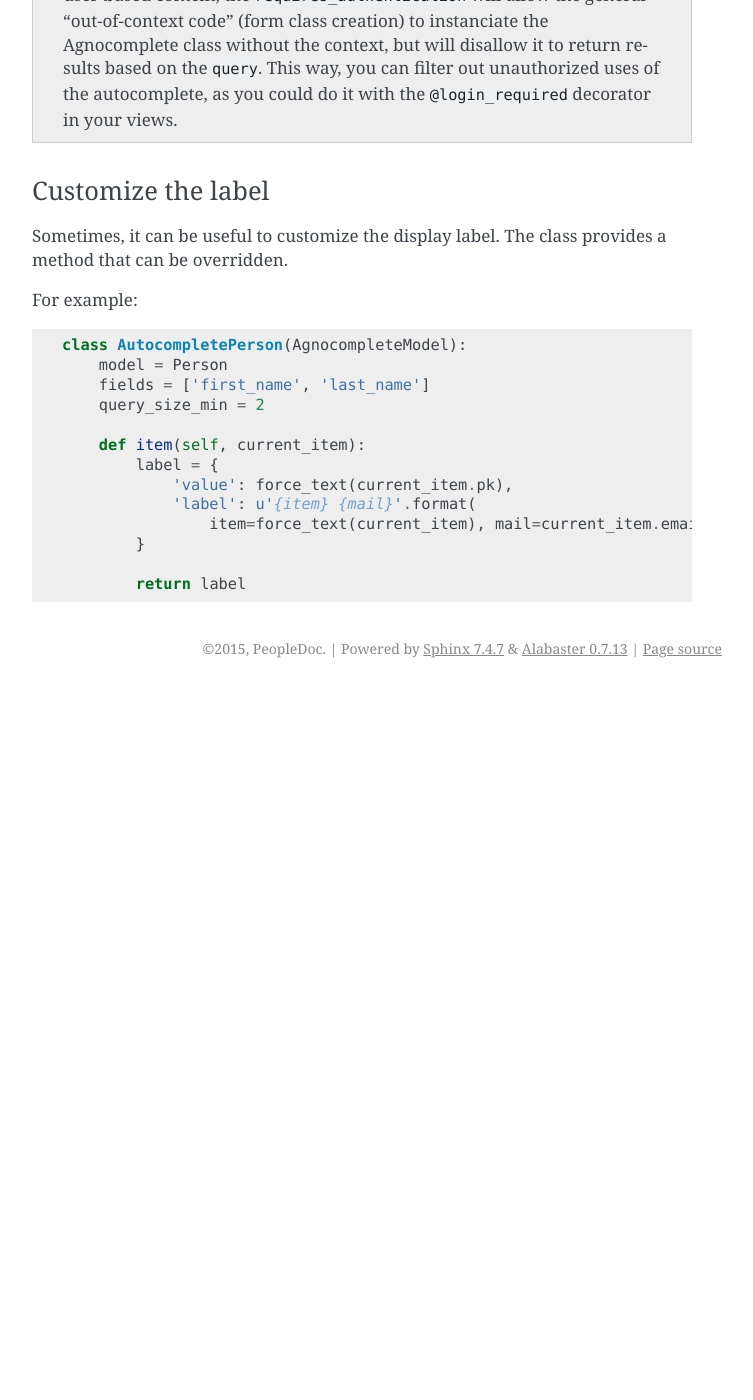
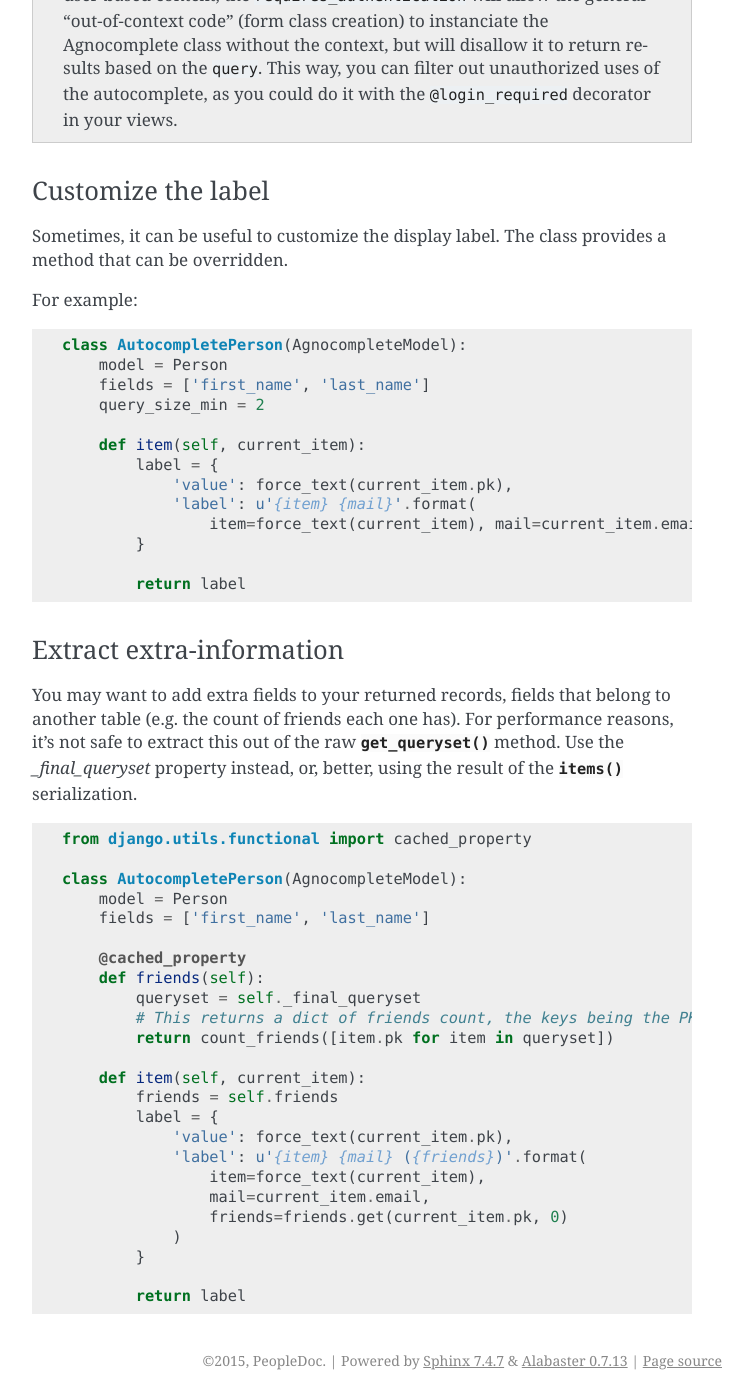
Before and after one commit to peopledoc/django-agnocomplete, a Sphinx documentation site: the page built from docs/autocomplete-definition.rst, in a window 1280 px wide and 1400 px high, scrolled down 4231 px. Shown: the whole window, without its empty margins (388-1141 px from the left). Built offline with Sphinx 7.4.7, drawn with Linux system fonts in a browser that asks for light colours; before the commit the page ends 4919 px from its top, so only the background shows below that; some of the changed text lies outside the part shown.

Commit message:
refs #40 -- document the extra information tip, with _final_queryset

```diff
--- a/docs/autocomplete-definition.rst
+++ b/docs/autocomplete-definition.rst
@@ -200,3 +200,37 @@ For example:
             }
 
             return label
+
+
+Extract extra-information
+-------------------------
+
+You may want to add extra fields to your returned records, fields that belong to another table (e.g. the count of friends each one has). For performance reasons, it's not safe to extract this out of the raw :meth:`get_queryset()` method. Use the `_final_queryset` property instead, or, better, using the result of the :meth:`items()` serialization.
+
+
+.. code-block:: python
+
+    from django.utils.functional import cached_property
+
+    class AutocompletePerson(AgnocompleteModel):
+        model = Person
+        fields = ['first_name', 'last_name']
+
+        @cached_property
+        def friends(self):
+            queryset = self._final_queryset
+            # This returns a dict of friends count, the keys being the PKs
+            return count_friends([item.pk for item in queryset])
+
+        def item(self, current_item):
+            friends = self.friends
+            label = {
+                'value': force_text(current_item.pk),
+                'label': u'{item} {mail} ({friends})'.format(
+                    item=force_text(current_item),
+                    mail=current_item.email,
+                    friends=friends.get(current_item.pk, 0)
+                )
+            }
+
+            return label
```
